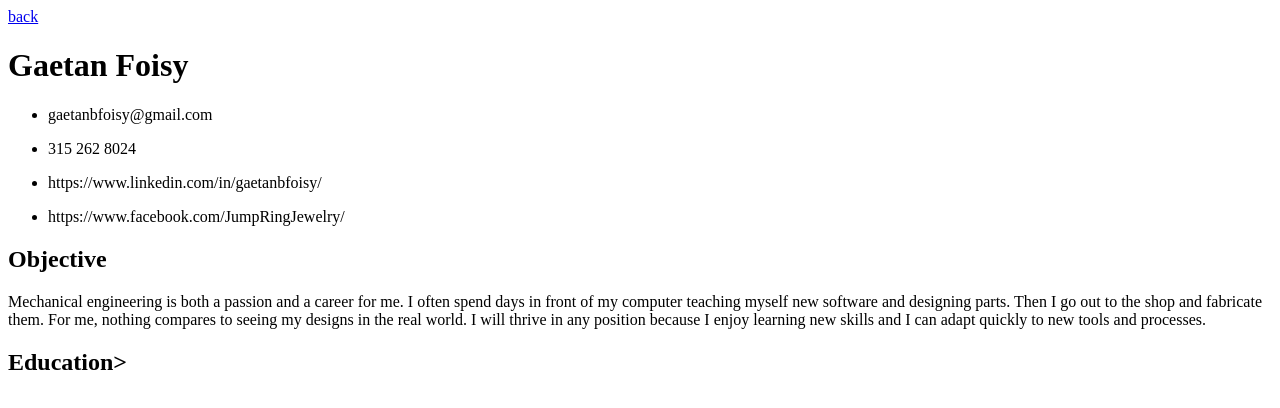
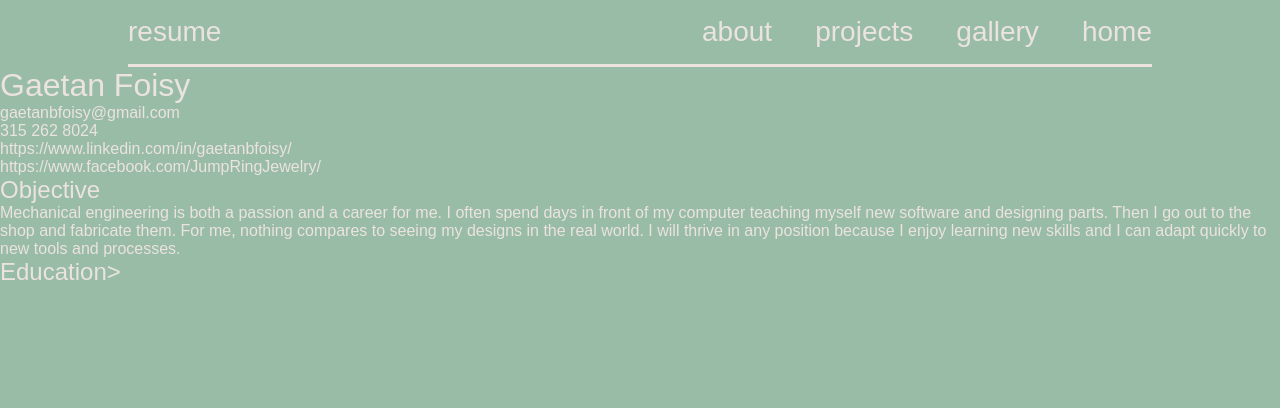
Before and after one commit to gfoisy/Gaetan-Foisy, a plain HTML site: page resume.html in a window 1280 px wide. Drawn offline with Linux system fonts and the light colour scheme; a web font is replaced by a local one.

Commit message:
added skeleton of resume
yup

```diff
--- a/resume.html
+++ b/resume.html
@@ -1,19 +1,53 @@
 <!DOCTYPE html>
-
 <html>
 <head>
- <link rel= "stylesheet" type="text/css" href="./style-resume.css">
- <link href="https://fonts.googleapis.com/css2?family=Open+Sans:ital,wght@0,300;0,400;0,600;0,700;0,800;1,300;1,400;1,600;1,700;1,800&display=swap" rel="stylesheet">
+   <title>Gaetan Foisy</title>
 
- <script type="text/javascript" src="./scripts/main.js" async></script>
- <meta name="viewport" content="width=device-width, initial-scale=1">
+   <script src="https://use.fontawesome.com/eaa46a358d.js"></script>
+   <script type="text/javascript" src="./scripts/main.js" async></script>
 
- <title>Gaetan's Resume</title>
+   <link rel="stylesheet" href="https://use.typekit.net/lzt1jhi.css">
+   <link rel="stylesheet" type="text/css" href="./styles/resume.css">
+   <link rel="stylesheet" type="text/css" href="./styles/navBar.css">
+
+   <meta name="viewport" content="width=device-width, initial-scale=1">
+   <meta charset="UTF-8">
 </head>
 
 <body>
 
-  <a href="./index.html">back</a>
+  <div class="navthing">
+    <div class="big-container" id="big">
+
+      <a href="#" class="current bar-text" id='current'><strong class="page">resume</strong></a>
+
+      <!-- Large Navbar -->
+      <nav class="large navbar">
+          <ul class="main-nav">
+            <li><a href="./about.html" class="nav-links bar-text">about</a></li>
+            <li><a href="#" class="nav-links bar-text">projects</a></li>
+            <li><a href="#" class="nav-links bar-text">gallery</a></li>
+            <li><a href="./index.html" class="nav-links bar-text">home</a></li>
+          </ul>
+      </nav>
+
+      <i class="fa fa-bars" id="clicker"></i>
+
+
+      <!-- compressed navbar -->
+      <nav class="compressed navbar" id="compressed">
+          <a href="#" class="current bar-text" id='popCurrent'><strong>about</strong></a>
+          <ul class="mobile-nav" id="js-mobile">
+            <li><a href="./resume.html" class="nav-links bar-text">resume</a></li>
+            <li><a href="#" class="nav-links bar-text">projects</a></li>
+            <li><a href="#" class="nav-links bar-text">gallery</a></li>
+            <li><a href="./index.html" class="nav-links bar-text">home</a></li>
+          </ul>
+      </nav>
+    </div>
+  </div>
+
+
   <h1> Gaetan Foisy</h1>
   <ul class="contat-info">
     <li><p>gaetanbfoisy@gmail.com</p></li>
--- a/styles/resume.css
+++ b/styles/resume.css
@@ -2,3 +2,8 @@
   padding:0;
   margin: 0;
 }
+
+body{
+  background-color: #99BCA6;
+  color: #EBE3DE;
+}
```
